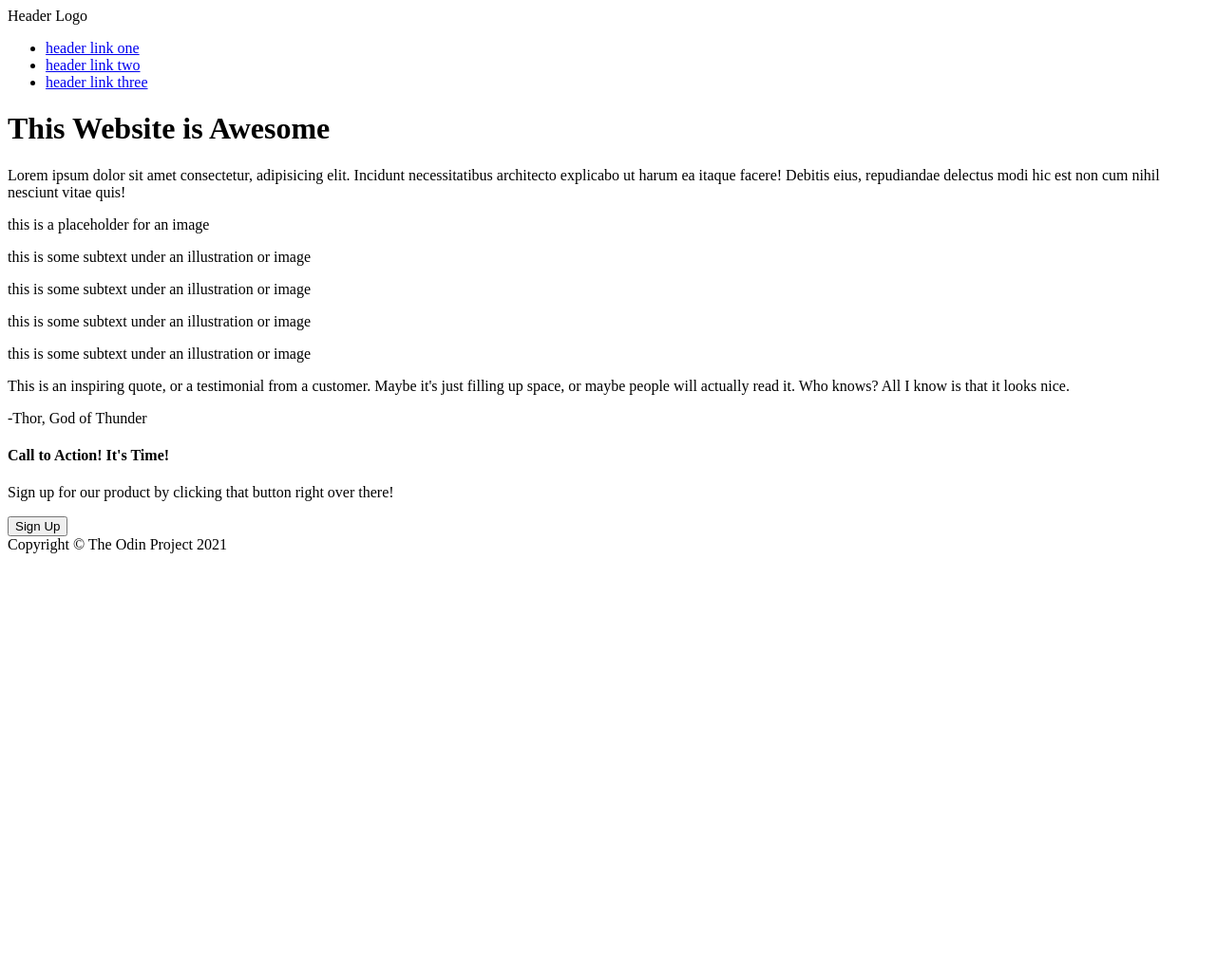
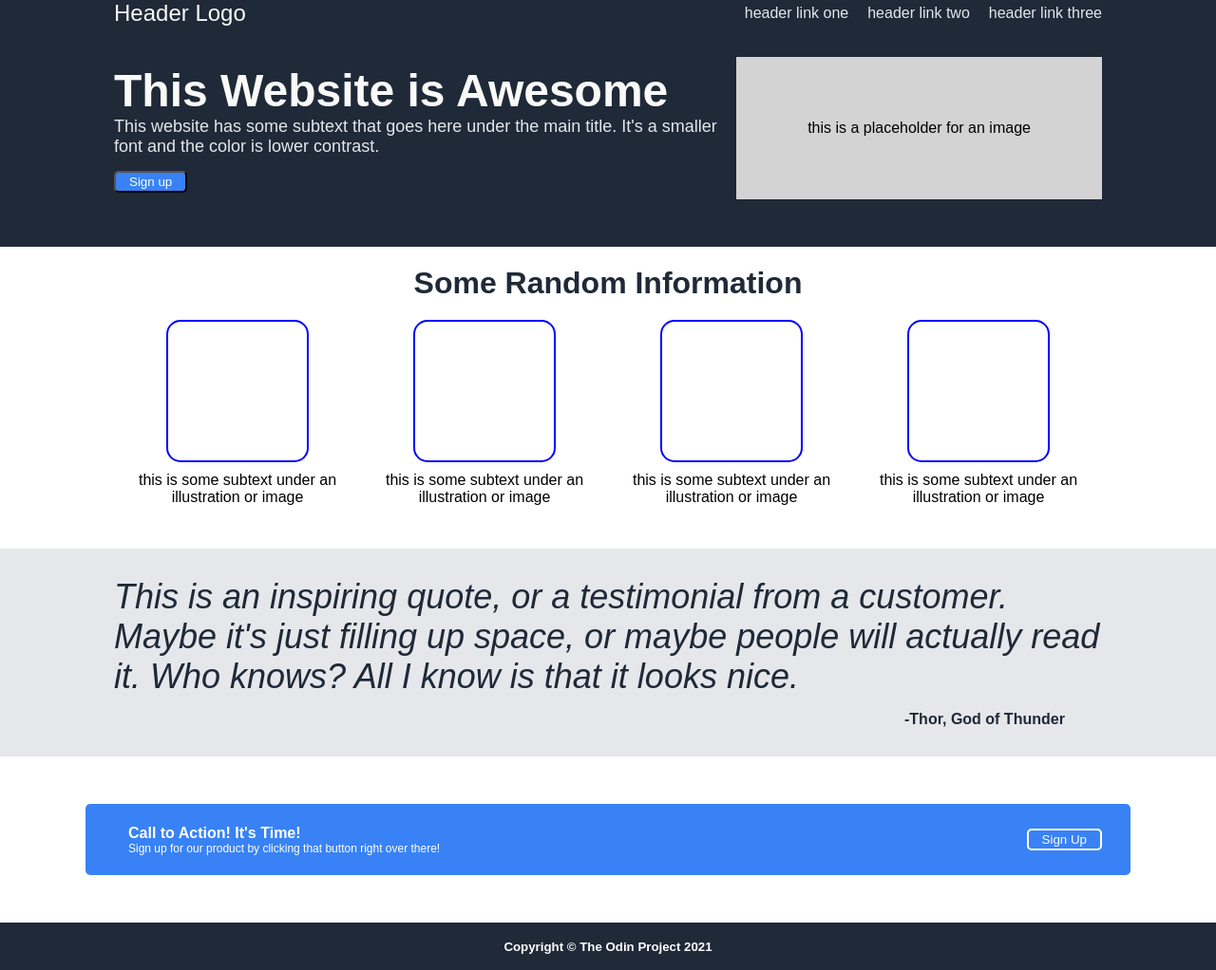
Before and after one commit to rhondamays/Landing-Page, a plain HTML site: page index.html in a window 1280 px wide. Shown: the whole page at 95% size. Before the commit the page ends 800 px from the top, so only its background shows below. Drawn offline with Linux system fonts and the light colour scheme.

Commit message:
Edit index.html and style.css

```diff
--- a/index.html
+++ b/index.html
@@ -4,6 +4,14 @@
     <meta charset="UTF-8">
     <meta http-equiv="X-UA-Compatible" content="IE=edge">
     <meta name="viewport" content="width=device-width, initial-scale=1.0">
+
+    <link
+      rel="stylesheet"
+      href="https://pro.fontawesome.com/releases/v5.10.0/css/all.css"
+      integrity="sha384-AYmEC3Yw5cVb3ZcuHtOA93w35dYTsvhLPVnYs9eStHfGJvOvKxVfELGroGkvsg+p"
+      crossorigin="anonymous"
+    />
+
     <link rel="stylesheet" href="style.css">
     <title>Document</title>
 </head>
@@ -27,26 +35,32 @@
 
     <header class="header">
         <div class="container">
-            <div>
-                <h1>This Website is Awesome</h1>
-                <p>Lorem ipsum dolor sit amet consectetur, adipisicing elit. Incidunt necessitatibus architecto explicabo ut harum ea itaque facere! Debitis eius, repudiandae delectus modi hic est non cum nihil nesciunt vitae quis!</p>
+            <div class="info">
+                <h3>This Website is Awesome</h3>
+                <p>This website has some subtext that goes here under the main title. It's a smaller font and the color is lower contrast.</p>
+                <button>Sign up</button>
             </div>
-            <div>this is a placeholder for an image</div>
+            <div class="img">this is a placeholder for an image</div>
         </div>
     </header>
 
     <section class="boxes">
+        <h2>Some Random Information</h2>
         <div class="container">
             <div class="box">
+                <div class="square"></div>
                 <p>this is some subtext under an illustration or image</p>
             </div>
             <div class="box">
+                <div class="square"></div>
                 <p>this is some subtext under an illustration or image</p>
             </div>
             <div class="box">
+                <div class="square"></div>
                 <p>this is some subtext under an illustration or image</p>
             </div>
             <div class="box">
+                <div class="square"></div>
                 <p>this is some subtext under an illustration or image</p>
             </div>
         </div>
@@ -69,6 +83,10 @@
         </div>
     </section>
 
-    <footer>Copyright 	&copy; The Odin Project 2021</footer>
+    <footer class="footer">
+        <div class="container">
+            <h5>Copyright 	&copy; The Odin Project 2021</h5>
+        </div>
+        </footer>
 </body>
 </html>
--- a/style.css
+++ b/style.css
@@ -0,0 +1,176 @@
+
+body {
+    font-family: "Poppins", sans-serif;
+}
+
+* {
+    margin: 0;
+    padding: 0;
+    box-sizing: border-box;
+}
+
+.container {
+    max-width: 1100px;
+    margin: 0 auto;
+    padding: 0 30px;
+
+}
+
+.navbar {
+    height: 60px;
+}
+
+.header {
+    min-height: 200px;
+}
+
+.navbar, .header, .footer {
+    background-color: #1f2937;
+}
+
+.navbar .container {
+    display: flex;
+    justify-content: space-between;
+    align-items: center;
+}
+
+.logo {
+    font-size: 24px;
+    color: #f9faf8;
+}
+
+.nav-links {
+    list-style: none;
+    display: flex;
+    align-items: center;
+}
+
+.nav-links a {
+    text-decoration: none;
+    font: 18px;
+    color: #e5e7eb;
+    margin-left: 20px;
+}
+
+
+.header .container {
+    display: flex;
+    justify-content: space-between;
+    align-items: center;
+}
+
+.info button {
+    background-color: #3882f6;
+    margin-top: 15px;
+}
+
+button {
+    padding: 2px 14px;
+    border-radius: 5px;
+    color: #fff;
+}
+
+.img {
+    display: flex;
+    justify-content: center;
+    align-items: center;
+    width: 540px;
+    height: 150px;
+    background-color:  lightgray;
+}
+
+.header .container h3 {
+    font-size: 48px;
+    font-weight: extra-bold;
+    color: #f9faf8;
+}
+
+.header .container p {
+    font-size: 18px;
+    color: #e5e7eb;
+}
+
+.boxes .container {
+    display: flex;
+    margin: 0 auto;
+}
+
+.boxes h2 {
+    text-align: center;
+    margin: 20px;
+    font-size: 32px;
+    font-weight: extra-bold;
+    color:  #1f2937;
+}
+
+.square {
+    width: 150px;
+    height: 150px;
+    border: 2px solid blue;
+    flex: 1;
+    border-radius: 15px;
+    margin: 0 auto;
+}
+
+.box p {
+    text-align: center;
+    margin-top: 10px;
+}
+
+.quote {
+    background-color: #e5e7eb;
+    color: #1f2937;
+    margin-top: 30px;
+}
+
+.quote p {
+    font-size: 36px;
+    font-style: italic;
+    font-weight: lighter;
+    margin-top: 45px;
+    padding-top: 30px;
+}
+
+span {
+    margin-left: 80%;
+    display: inline-block;
+    margin-top: 15px;
+    margin-bottom: 30px;
+    font-weight: bold;
+}
+
+
+.cta {
+    margin-top: 50px;
+    margin-bottom: 50px;
+}
+
+.cta .container {
+    display: flex;
+    justify-content: space-between;
+    align-items: center;
+    padding-left: 45px;
+    height: 75px;
+    background-color: #3882f6;
+    color: #fff;
+    border-radius: 5px;
+}
+
+.cta h4 + p {
+    font-size: 12px;
+    font-weight: lighter;
+}
+
+.cta button {
+    background-color: #3882f6;
+    border: 2px solid #fff;
+}
+
+
+.footer {
+    color: #fff;
+    height: 50px;
+    flex-shrink: 0;
+    display: flex;
+    align-items: center;
+}
```
